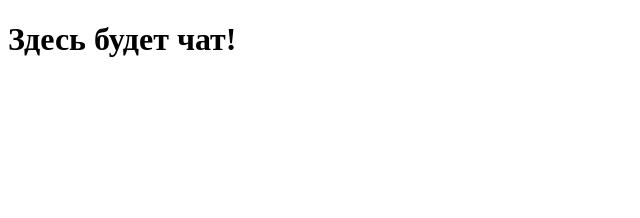
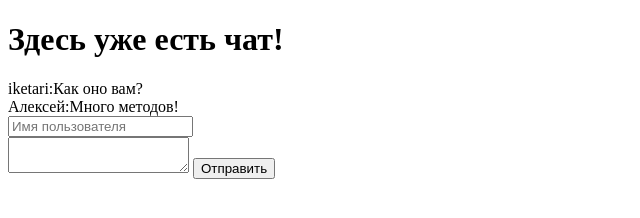
Before and after one commit to iketari/components_16_01_2018, a website: page index.html in a window 1280 px wide. Shown: the whole page, without its empty margins (0-640 px from the left). Drawn offline with Linux system fonts and the light colour scheme.

Commit message:
two components

```diff
--- a/index.html
+++ b/index.html
@@ -5,10 +5,17 @@
     <meta http-equiv="X-UA-Compatible" content="IE=edge">
     <title>Чатик</title>
     <meta name="viewport" content="width=device-width, initial-scale=1">
-    <link rel="stylesheet" type="text/css" media="screen" href="main.css" />
-    <script src="main.js"></script>
 </head>
 <body>
-    <h1>Здесь будет чат!</h1>
+    <h1>Здесь уже есть чат!</h1>
+    <div class="js-app"></div>
+
+    <script type="module">
+        import {App} from './src/components/app/app.js';
+
+        new App({
+            el: document.querySelector('.js-app')
+        });
+    </script>
 </body>
 </html>
--- /dev/null
+++ b/src/components/app/app.js
@@ -0,0 +1,26 @@
+import {Chat} from './../chat/chat.js';
+import {Form} from './../form/form.js';
+
+export class App {
+	constructor({el}) {
+		this.el = el;
+
+		const chat = new Chat({
+			el: document.createElement('div'),
+			data: {}
+		});
+
+		const form = new Form({
+			el: document.createElement('div'),
+			onUserData: (messageData) => {
+				chat.addMessage(messageData);
+			},
+		});
+
+
+		this.el.append(chat.el, form.el);
+		chat.render();
+		form.render();
+		// здесь будем использовать Form, Chat
+	}
+}
--- a/src/components/chat/chat.js
+++ b/src/components/chat/chat.js
@@ -1,10 +1,45 @@
 'use strict';
 
-class Chat {
-	constructor() {}
+export const DEFAULT_USER_NAME = '%username%';
 
+export class Chat {
+	constructor({el, data}) {
+		this.el = el;
+		this.data = {
+			nickname: DEFAULT_USER_NAME,
+			messages: [
+				{
+					nickname: 'iketari',
+					text: 'Как оно вам?',
+					data: new Date(),
+				},
+				{
+					nickname: 'Алексей',
+					text: 'Много методов!',
+					data: new Date(),
+				},
+			],
+		};
+	}
+
+	addMessage(messageObj) {
+		this.data.messages.push(messageObj);
+		this.render();
+	}
 
 	render() {
-		'some';
+		this.el.innerHTML = `
+			<div class="chat">
+				<div class="chat__messages">
+					${this._getMessagesHtml()}
+				</div>
+			</div>
+		`;
+	}
+
+	_getMessagesHtml() {
+		return this.data.messages
+			.map((messageObj) => `<span class="chat_message">${messageObj.nickname}:${messageObj.text}</span>`)
+			.join(`<br>`);
 	}
 }
--- /dev/null
+++ b/src/components/form/form.js
@@ -0,0 +1,36 @@
+export class Form {
+	constructor({el, onUserData}) {
+		this.el = el;
+		this.onUserData = onUserData;
+		this._initEvents();
+	}
+
+	_initEvents() {
+		this.el.addEventListener('submit', this._onSubmit.bind(this));
+	}
+
+	_onSubmit(event) {
+		event.preventDefault();
+		const formEl = event.target;
+		const messageData = {};
+
+		Array.from(formEl.querySelectorAll('[name]')).forEach((el) => {
+			messageData[el.name] = el.value;
+		});
+
+		this.onUserData(messageData);
+
+		this.el.querySelector('form').reset();
+	}
+
+	render() {
+		this.el.innerHTML = `
+			<form>
+				<input name="nickname" type="text" placeholder="Имя пользователя"></input>
+				<br>
+				<textarea name="text"></textarea>
+				<input type="submit" value="Отправить">
+			</form>
+		`;
+	}
+}
```
Also changed, not shown: .eslintrc.js.
